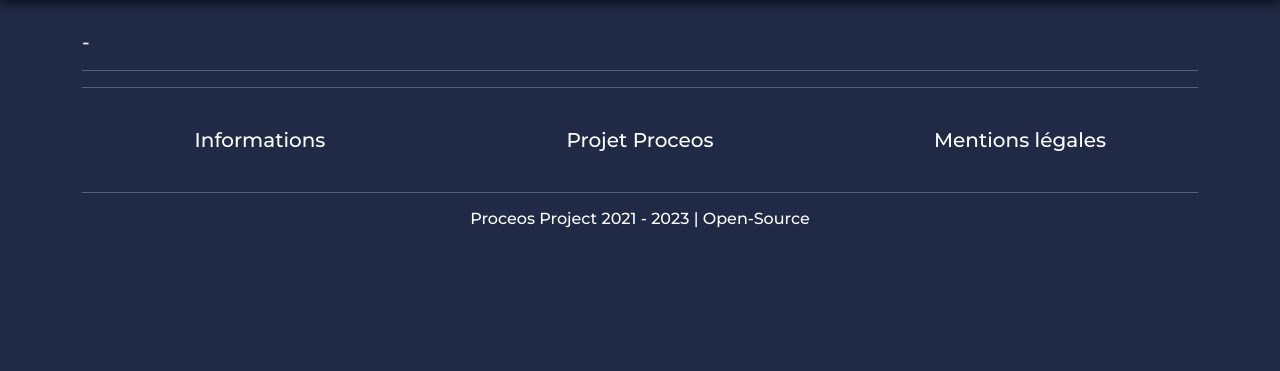
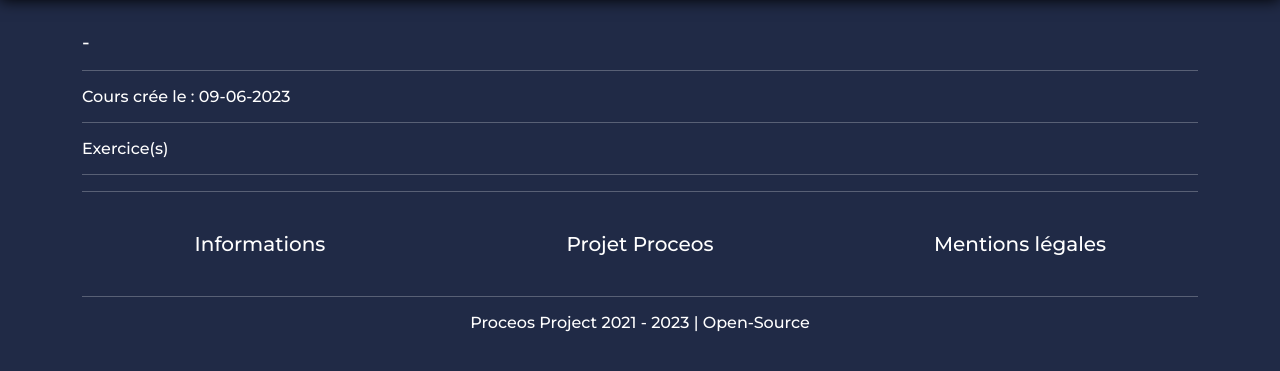
Before and after one commit to Cyril-lamirand/proceos, a Symfony app: template templates/client/course/index.html.twig in a window 1280 px wide. Shown: the part 66-437 px from the top of the page. Run offline with Twig, Linux system fonts and the light colour scheme; the template is opened without the code that fills it, so the values that code supplies are empty; style sheets or scripts are compiled from the project's sources; some libraries are stand-ins or nearby versions.

Commit message:
Course & Exercice

```diff
--- a/templates/client/course/index.html.twig
+++ b/templates/client/course/index.html.twig
@@ -4,5 +4,52 @@
     <div class="container">
         <h2>{{ course.module.label }} - {{ course.title }}</h2>
         <hr/>
+        <h6>Cours crée le : {{ course.createdAt | date('d-m-Y') }}</h6>
+        <div>
+            <p>{{ course.content }}</p>
+        </div>
+        <hr/>
+        <h3>Exercice(s)</h3>
+        <hr/>
+        <div>
+            {% for exercice in course.module.exercices  %}
+                <h6>{{ exercice.content }}</h6>
+                <div class="row mt-5">
+                    <div class="col-12 col-lg-4">
+                        <div>
+                            <div class="text-center">
+                                <h6>Débutant</h6>
+                            </div>
+                            <hr/>
+                            <div>
+                                <p>{{ exercice.contentbeginner }}</p>
+                            </div>
+                        </div>
+                    </div>
+                    <div class="col-12 col-lg-4">
+                        <div>
+                            <div class="text-center">
+                                <h6>Intermédiaire</h6>
+                            </div>
+                            <hr/>
+                            <div>
+                                <p>{{ exercice.contentintermediate }}</p>
+                            </div>
+                        </div>
+                    </div>
+                    <div class="col-12 col-lg-4">
+                        <div>
+                            <div class="text-center">
+                                <h6>Avancé</h6>
+                            </div>
+                            <hr/>
+                            <div>
+                                <p>{{ exercice.contentexpert }}</p>
+                            </div>
+                        </div>
+                    </div>
+                </div>
+            {% endfor %}
+        </div>
     </div>
 {% endblock %}
```
Also changed, not shown: templates/client/module/index.html.twig (+4 -32 lines).
